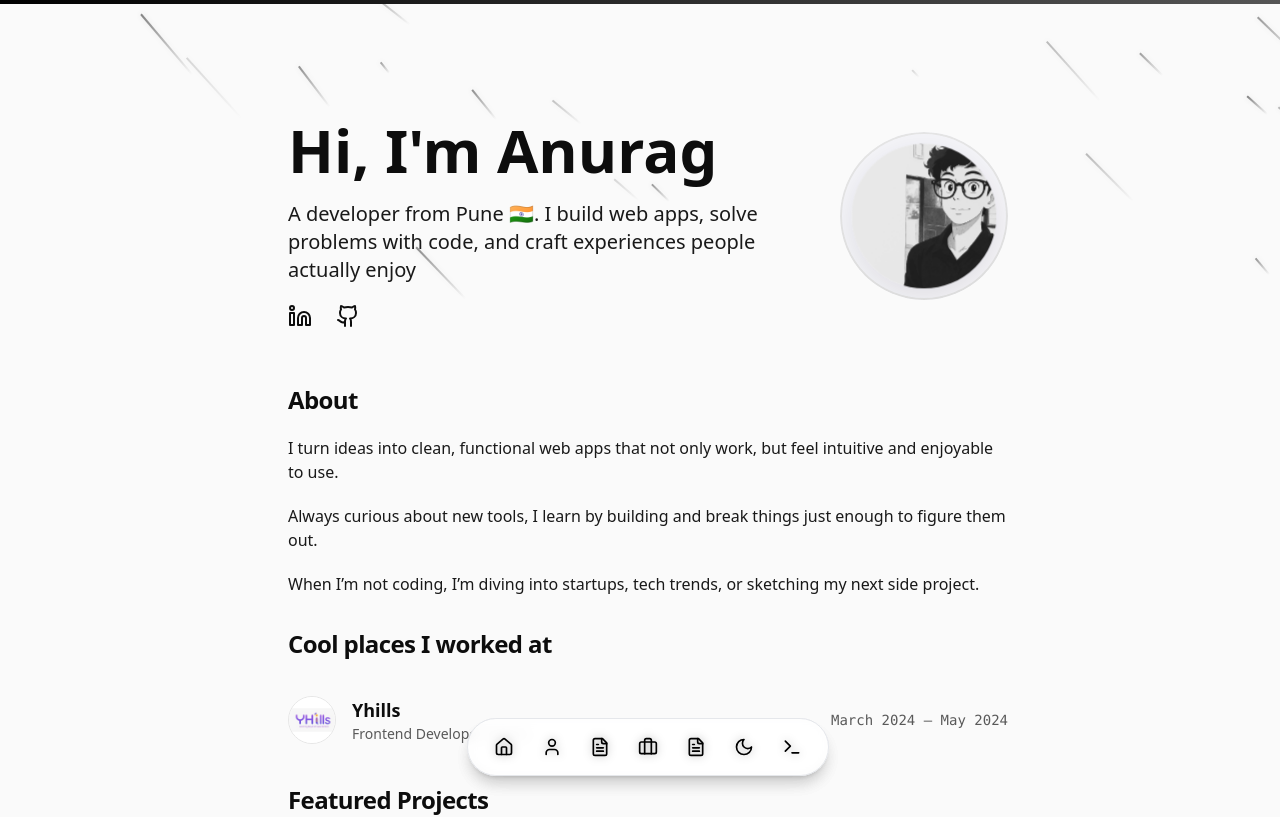
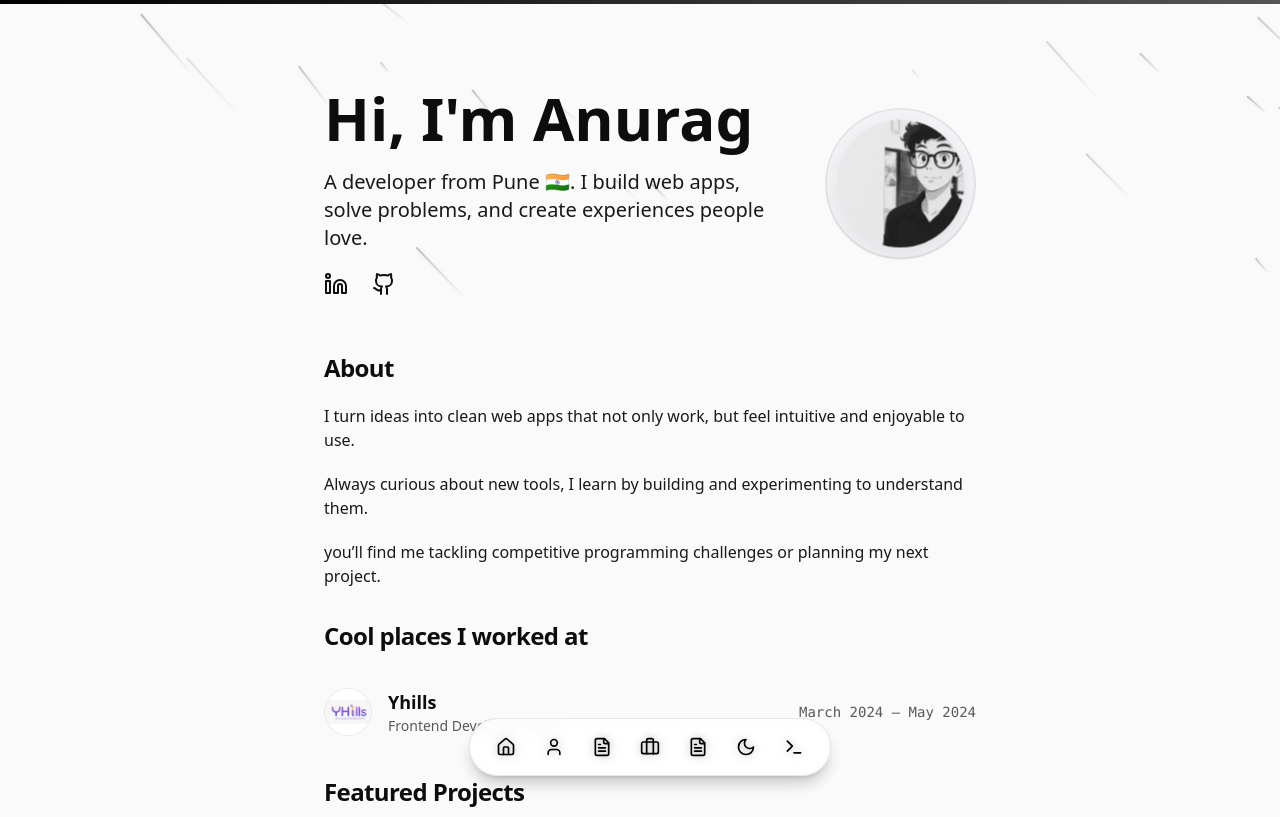
Before and after one commit to anuragbhonsle/portfolio, a React (Vite) app: page / in a window 1280 px wide. Shown: the top 817 px of the page. Built offline with nearby package versions, Linux system fonts and the light colour scheme.

Commit message:
Enhance site structure

```diff
--- a/src/components/About.tsx
+++ b/src/components/About.tsx
@@ -28,8 +28,8 @@ export const About = () => {
               transition={{ duration: 0.6, delay: 0.3 }}
               viewport={{ once: true }}
             >
-              I turn ideas into clean, functional web apps that not only work,
-              but feel intuitive and enjoyable to use.
+              I turn ideas into clean web apps that not only work, but feel
+              intuitive and enjoyable to use.
             </motion.p>
 
             <motion.p
@@ -38,8 +38,8 @@ export const About = () => {
               transition={{ duration: 0.6, delay: 0.4 }}
               viewport={{ once: true }}
             >
-              Always curious about new tools, I learn by building and break
-              things just enough to figure them out.
+              Always curious about new tools, I learn by building and
+              experimenting to understand them.
             </motion.p>
 
             <motion.p
@@ -48,8 +48,8 @@ export const About = () => {
               transition={{ duration: 0.6, delay: 0.5 }}
               viewport={{ once: true }}
             >
-              When I’m not coding, I’m diving into startups, tech trends, or
-              sketching my next side project.
+              you’ll find me tackling competitive programming challenges or
+              planning my next project.
             </motion.p>
           </div>
         </motion.div>
--- a/src/components/Footer.tsx
+++ b/src/components/Footer.tsx
@@ -60,8 +60,8 @@ export const Footer = () => {
               target="_blank"
               rel="noopener noreferrer"
             >
+              Connect on
               <Twitter className="w-5 h-5 text-foreground" />
-              Connect on X
             </a>
           </Button>
         </motion.div>
--- a/src/components/Hero.tsx
+++ b/src/components/Hero.tsx
@@ -3,7 +3,7 @@ import { Github, Linkedin } from "lucide-react";
 
 export const Hero = () => {
   return (
-    <section className="relative px-4 lg:px-20 pt-16 lg:pt-24 pb-8 lg:pb-12 bg-transparent">
+    <section className="relative px-4 lg:px-20 pt-8 lg:pt-16 pb-8 lg:pb-12 bg-transparent">
       <div className="mx-auto max-w-5xl flex flex-col lg:flex-row items-center justify-center gap-12">
         {/* Left: Text Content */}
         <motion.div
@@ -27,8 +27,8 @@ export const Hero = () => {
             transition={{ duration: 0.8, delay: 0.4 }}
             className="text-base sm:text-lg md:text-xl text-foreground/95 font-light leading-relaxed max-w-prose mx-auto lg:mx-0"
           >
-            A developer from Pune 🇮🇳. I build web apps, solve problems with
-            code, and craft experiences people actually enjoy
+            A developer from Pune 🇮🇳. I build web apps, solve problems, and
+            create experiences people love.
           </motion.p>
 
           {/* Social Icons */}
@@ -78,7 +78,7 @@ export const Hero = () => {
 
             <motion.div
               animate={{
-                scale: [1, 1.05, 1], // subtle pulse
+                scale: [1, 1.05, 1],
                 borderColor: [
                   "hsl(var(--border))",
                   "hsl(var(--primary))",
--- a/src/components/MeteorShower.tsx
+++ b/src/components/MeteorShower.tsx
@@ -50,8 +50,8 @@ export const MeteorShower = () => {
       meteors.forEach((m) => {
         // Opacity range based on mode
         const opacity = isDark
-          ? Math.random() * 0.4 + 0.1 // subtle in dark
-          : Math.random() * 0.5 + 0.1; // visible in light
+          ? Math.random() * 0.2 + 0.1 // subtle in dark
+          : Math.random() * 0.2 + 0.1; // visible in light
 
         m.opacity = opacity;
 
--- a/src/components/Navbar.tsx
+++ b/src/components/Navbar.tsx
@@ -72,7 +72,7 @@ const Navbar = () => {
 
   return (
     <>
-      <div className="ml-2 fixed bottom-6 left-1/2 -translate-x-1/2 z-50 flex flex-col items-center">
+      <div className="ml-2.5 w-full max-w-5xl px-4 md:px-8 fixed bottom-6 left-1/2 -translate-x-1/2 z-50 flex flex-col items-center">
         {/* Tooltip */}
         <div className="mb-2 min-h-[24px]">
           <AnimatePresence mode="wait">
--- a/src/components/TechStack.tsx
+++ b/src/components/TechStack.tsx
@@ -61,7 +61,7 @@ export const TechStack = () => {
           Skills
         </motion.h2>
 
-        <div className="flex flex-wrap gap-3 justify-start">
+        <div className="flex flex-wrap gap-2 justify-start">
           {techStack.map((tech, index) => (
             <motion.div
               key={tech.name}
@@ -83,7 +83,7 @@ export const TechStack = () => {
                   "transition-all duration-300"
                 )}
               >
-                <tech.icon className={cn("w-5 h-5", tech.color)} />
+                <tech.icon className={cn("w-4 h-4", tech.color)} />
                 <h3 className="text-xs font-medium">{tech.name}</h3>
               </div>
             </motion.div>
--- a/src/pages/Index.tsx
+++ b/src/pages/Index.tsx
@@ -21,10 +21,11 @@ const Index = () => {
   }, []);
 
   return (
-    <div className="ml-4 bg-transparent min-h-screen bg-background text-foreground relative overflow-x-hidden">
+    <div className="pl-5 bg-transparent min-h-screen bg-background text-foreground relative overflow-x-hidden">
       <ScrollProgress />
       <Navbar /> {/* added hover-navbar */}
       <main className="relative z-10 overflow-hidden">
+        <div className="mx-auto w-full max-w-5xl px-4 md:px-8">
           <Element name="hero">
             <Hero />
           </Element>
@@ -49,6 +50,7 @@ const Index = () => {
           <Element name="footer">
             <Footer />
           </Element>
+        </div>
       </main>
       <ParallaxBackground />
     </div>
```
Also changed, not shown: public/X.svg (added). Lines whose indentation alone changed are shown as unchanged.
